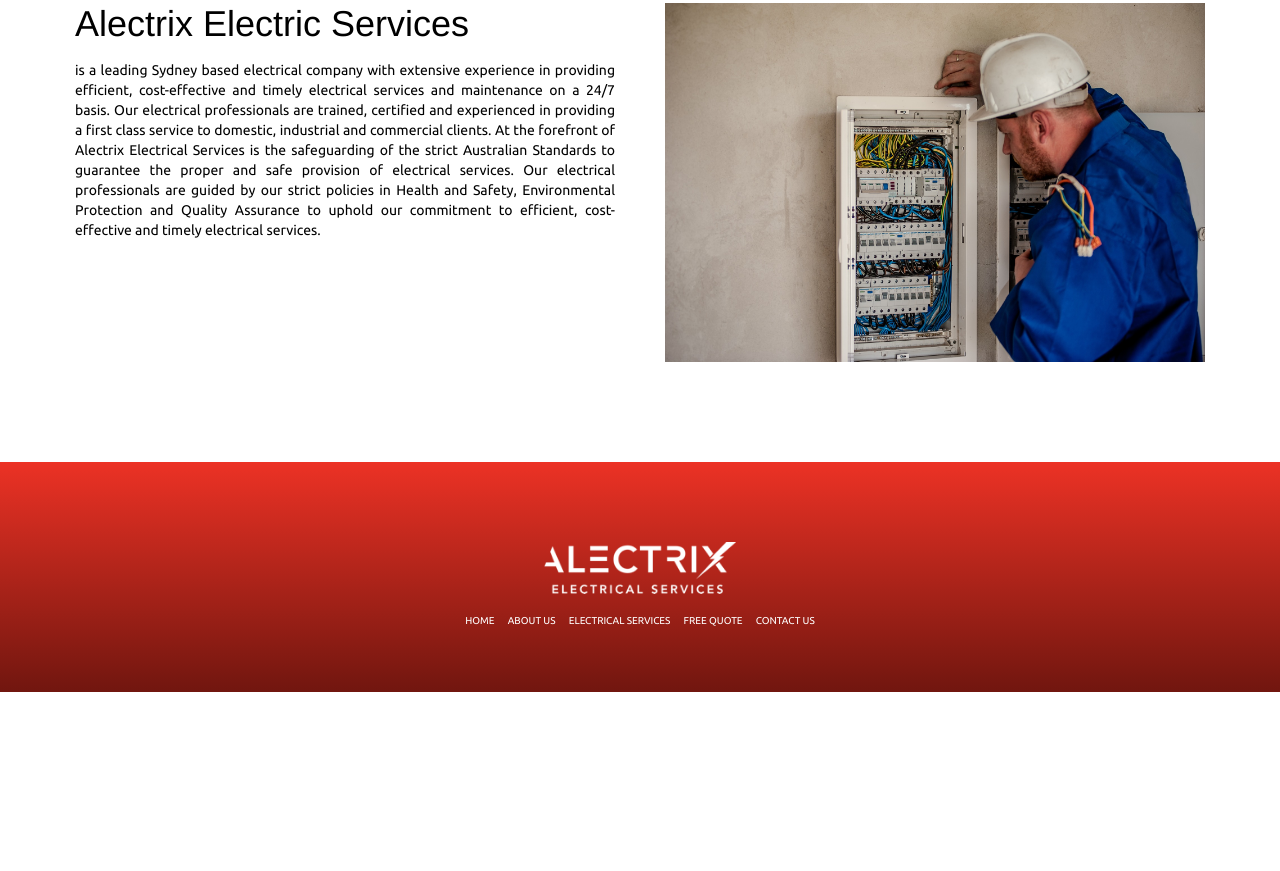
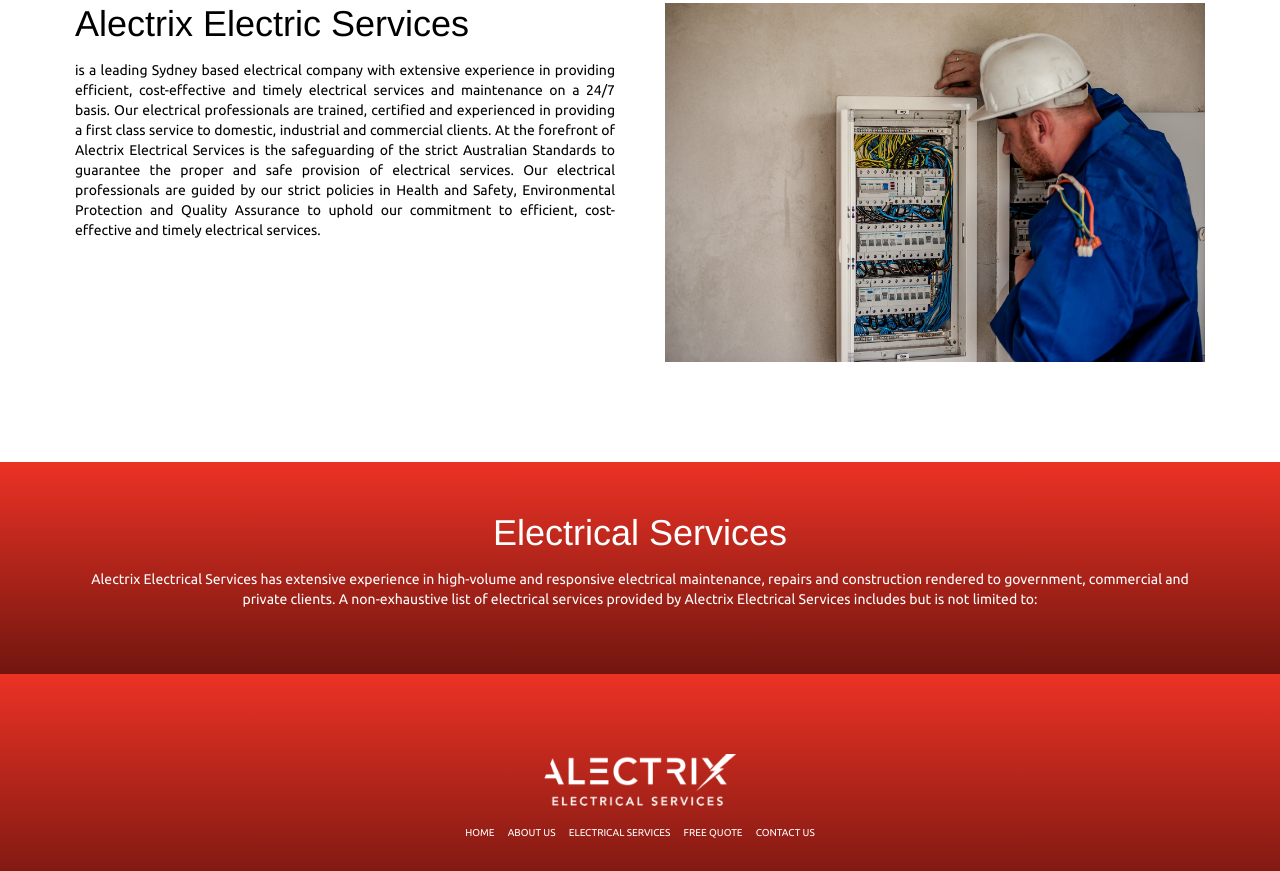
Before and after one commit to lemuellloren/alectrix-front-end, a website: page index.html in a window 1280 px wide. Shown: the part 927-1798 px from the top of the page. Before the commit the page ends 1619 px from the top, so only its background shows below. Drawn offline with Linux system fonts and the light colour scheme.

Commit message:
services section set up done

```diff
--- a/assets/less/index.less
+++ b/assets/less/index.less
@@ -81,8 +81,7 @@
     .about-description-block {
         padding-bottom: 20px;
         &__desc {
-            font-size: @main-size - 4px;
-            font-weight: 300;
+            font-size: @main-size - 4px; // font-weight: 300;
             color: @black;
             text-align: justify;
         }
@@ -90,3 +89,27 @@
 }
 
 // #endregion About Us Styles
+// #region Service Section Styles
+.services {
+    padding: 50px 0;
+    background: @bg-gradient;
+    .uk-container {
+        margin: 0 auto;
+    }
+    &-title {
+        &__head {
+            text-align: center;
+            color: @white;
+            font-weight: 300;
+        }
+    }
+    &-description {
+        &__desc {
+            font-size: @main-size - 4px; // font-weight: 300;
+            color: @white;
+            text-align: center;
+        }
+    }
+}
+
+// #endregion
--- a/index.html
+++ b/index.html
@@ -62,6 +62,7 @@
                 </div>
             </section>
             <!-- END HERO BANNER -->
+            <!-- ABOUT US SECTION -->
             <section class="about-us">
                 <div class="uk-container">
                     <div class="about-us-container">
@@ -97,6 +98,27 @@
                     </div>
                 </div>
             </section>
+            <!-- END ABOUT US SECTION -->
+            <!-- SERVICES SECTION -->
+            <section class="services">
+                <div class="uk-container">
+                    <div class="services-container">
+                        <div class="services-title">
+                            <h1 class="services-title__head">
+                                Electrical Services
+                            </h1>
+                        </div>
+                        <div class="services-description">
+                            <p class="services-description__desc">
+                                Alectrix Electrical Services has extensive experience in high-volume and responsive electrical maintenance, repairs and construction
+                                rendered to government, commercial and private clients. A non-exhaustive list of electrical
+                                services provided by Alectrix Electrical Services includes but is not limited to:
+                            </p>
+                        </div>
+                    </div>
+                </div>
+            </section>
+            <!-- END SERVICES SECTION -->
         </main>
         <!-- MAIN NAVIGATON -->
         <nav class="navigation">
```
Also changed, not shown: assets/css/index.css, 1 other file.
